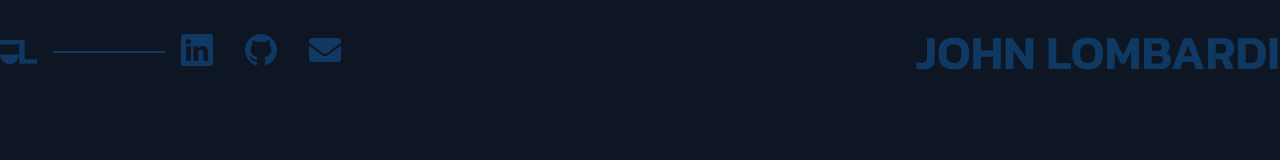
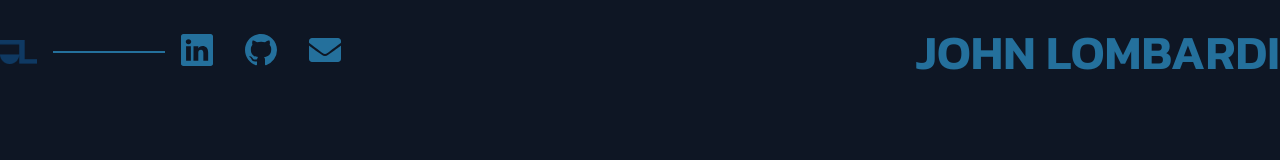
Before and after one commit to johnlombardi389/portfolioa23, a React (Vite) app: page / in a window 1280 px wide. Shown: the top 160 px of the page. Built offline with nearby package versions, Linux system fonts and the light colour scheme.

Commit message:
Adjusted colors of all links and buttons to be lighter blue

```diff
--- a/src/components/Nav.jsx
+++ b/src/components/Nav.jsx
@@ -84,12 +84,12 @@ const SocialNav = styled(motion.ul)`
   li {
     margin: 0 0.5rem;
     padding: 0 0.5rem;
-    color: #0f3962;
+    color: #24709c;
     cursor: pointer;
 
     a {
       text-decoration: none;
-      color: #0f3962;
+      color: #24709c;
       transition: all 0.3s ease-in-out;
 
       svg {
@@ -108,13 +108,13 @@ const SocialNav = styled(motion.ul)`
     display: block;
     width: 7rem;
     height: 0.1rem;
-    background-color: #0f3962;
+    background-color: #24709c;
   }
 `;
 
 const MyName = styled(motion.h1)`
   font-size: 3rem;
-  color: #0f3962;
+  color: #24709c;
   cursor: pointer;
   transition: all 0.3s ease-in-out;
 
--- a/src/components/Portfolio.jsx
+++ b/src/components/Portfolio.jsx
@@ -9,14 +9,13 @@ import projectData from "./projectData";
 
 // Component
 import About from "./About";
-import Project from "./Project";
 
 const Portfolio = ({ projectInfo, clickedName, setClickedName }) => {
   const data = projectData();
 
-  const [selectedProject, setSelectedProject] = useState(null);
+  // const [selectedProject, setSelectedProject] = useState(null);
 
-  const selectedData = data.filter((project) => project.id === selectedProject);
+  // const selectedData = data.filter((project) => project.id === selectedProject);
 
   const handleScrollToTop = () => {
     window.scrollTo({
@@ -46,9 +45,9 @@ const Portfolio = ({ projectInfo, clickedName, setClickedName }) => {
     <div>
       {clickedName && <About onClose={handleAboutClose} />}
 
-      {selectedProject && (
+      {/* {selectedProject && (
         <Project selectedData={selectedData} onClose={handleProjectClose} />
-      )}
+      )} */}
 
       <GridContainer>
         {data.map((project) => (
@@ -62,7 +61,6 @@ const Portfolio = ({ projectInfo, clickedName, setClickedName }) => {
             onMouseOver={handleVideoMouseOver}
             onMouseOut={handleVideoMouseOut}
           >
-            {/* <img src={project.image} alt={project.title} /> */}
             <video src={project.video} preload="metadata" muted loop />
             <CardInfo>
               <h3>{project.title}</h3>
@@ -189,8 +187,8 @@ const Buttons = styled(motion.div)`
   font-weight: 700;
 
   .black-btn {
-    background-color: #152339;
-    color: #fb4c8b;
+    background-color: #0e1624;
+    color: #24709c;
 
     &:hover {
       color: #f9c04d;
@@ -198,8 +196,8 @@ const Buttons = styled(motion.div)`
   }
 
   .white-btn {
-    background-color: #152339;
-    color: #fb4c8b;
+    background-color: #0e1624;
+    color: #24709c;
 
     &:hover {
       color: #f9c04d;
```
